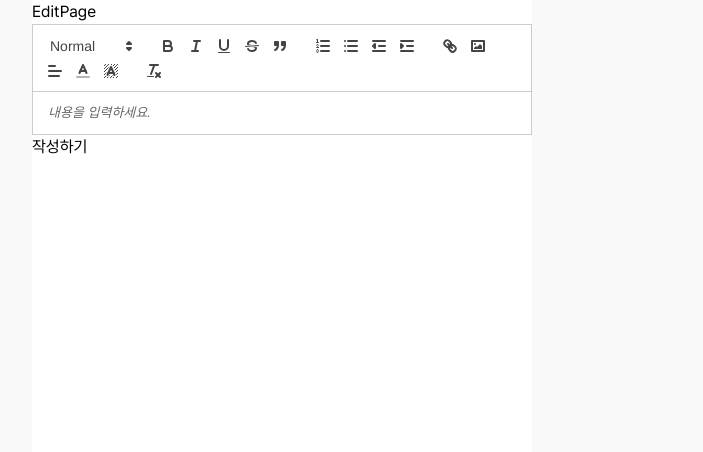
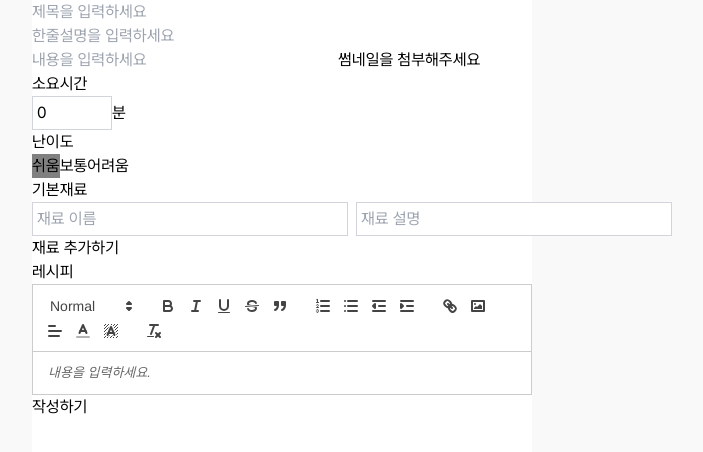
Before and after one commit to TeamMatDai/cook-cook, a Next.js app: page /editor in a window 1280 px wide. Shown: the top 452 px of the page, without its empty margins (358-1061 px from the left). Built offline with nearby package versions, Linux system fonts and the light colour scheme; no server answers.

Commit message:
feat: input 값 추가부분 기능구현완료

```diff
--- a/src/app/editor/components/QuillEditor.tsx
+++ b/src/app/editor/components/QuillEditor.tsx
@@ -25,7 +25,7 @@ const ReactQuillWrapper = dynamic(
 );
 
 const QuillEditor: React.FC<QuillEditorProps> = ({ value, setValue }) => {
-  const quillRef = useRef<ReactQuill>(null);
+  const quillRef = useRef<ReactQuill | null>(null);
 
   const handleImage = () => {
     console.log('에디터에서 이미지버튼 클릭');
@@ -57,10 +57,14 @@ const QuillEditor: React.FC<QuillEditorProps> = ({ value, setValue }) => {
             const editor = quillRef.current!.getEditor();
             const range = editor.getSelection();
 
-            // 삽입한 이미지 다음으로 커서 옮기기
-            editor.insertEmbed(range.index, 'image', postImageUrl);
-            editor.setSelection(range.index + 1);
-            editor.insertText(range.index + 1, '\n');
+            if (range) {
+              // 삽입한 이미지 다음으로 커서 옮기기
+              editor.insertEmbed(range.index, 'image', postImageUrl);
+              editor.setSelection(range.index + 1);
+              editor.insertText(range.index + 1, '\n');
+            } else {
+              console.error('No selection range found.');
+            }
           } else {
             console.error('No public URL found in response data.');
           }
--- a/src/app/editor/page.tsx
+++ b/src/app/editor/page.tsx
@@ -1,29 +1,159 @@
 'use client';
 
-import React, { useState } from 'react';
+import React, { useRef, useState } from 'react';
 import { v4 as uuidv4 } from 'uuid';
 import { supabase } from '@/utils/supabase/supabaseClient';
 import QuillEditor from './components/QuillEditor';
 
 const EditPage = () => {
+  const [title, setTitle] = useState<string>('');
+  const [subtitle, setSubtitle] = useState<string>('');
+  const [description, setDescription] = useState<string>('');
+  const [time, setTime] = useState<number>(0);
+  const [material, setMaterial] = useState<{ name: string; value: string }[]>([
+    { name: '', value: '' }
+  ]);
+  const [thumbnail, setThumbnail] = useState<File | null>(null);
+  const [fileName, setFileName] = useState<string>('썸네일을 첨부해주세요');
+  const [level, setLevel] = useState<string>('쉬움');
   const [value, setValue] = useState<string>('');
 
+  const fileInputRef = useRef<HTMLInputElement | null>(null);
+
+  const handleFileChange = (e: any) => {
+    const file = e.target.files ? e.target.files[0] : null;
+    setThumbnail(file);
+    setFileName(file ? file.name : '썸네일을 첨부해주세요');
+  };
+
+  const handleMaterialChange = (index: number, field: string, value: string) => {
+    const newMaterial = [...material];
+    newMaterial[index] = { ...newMaterial[index], [field]: value };
+    setMaterial(newMaterial);
+  };
+
+  const addMaterial = () => {
+    setMaterial([...material, { name: '', value: '' }]);
+  };
+
+  const handleMaterialDelete = (index: number) => {
+    if (material.length > 1) {
+      const deleteMaterial = material.filter((_, i) => i !== index);
+      setMaterial(deleteMaterial);
+    }
+  };
+
   const handleSubmit = async () => {
-    const { data, error } = await supabase
-      .from('recipes')
-      .insert([{ id: uuidv4(), recipe: value }]);
+    const { data, error } = await supabase.from('recipes').insert([
+      {
+        id: uuidv4(),
+        title,
+        subtitle,
+        description,
+        thumbnail: thumbnail ? URL.createObjectURL(thumbnail) : '',
+        recipe: value,
+        time,
+        level,
+        material
+      }
+    ]);
 
     if (error) {
       console.error('레시피 데이터 삽입 중 오류 발생:', error);
     } else {
       console.log('레시피 데이터 성공적으로 삽입:', data);
+      setTitle('');
+      setSubtitle('');
+      setDescription('');
+      setThumbnail(null);
       setValue('');
+      setTime(0);
+      setLevel('쉬움');
+      setMaterial([{ name: '', value: '' }]);
+      if (fileInputRef.current) {
+        fileInputRef.current.value = '';
+      }
+      setFileName('썸네일을 첨부해주세요');
     }
   };
 
   return (
     <div>
-      <h1>EditPage</h1>
+      <input
+        type="text"
+        placeholder="제목을 입력하세요"
+        value={title}
+        onChange={(e) => setTitle(e.target.value)}
+      />
+      <input
+        type="text"
+        placeholder="한줄설명을 입력하세요"
+        value={subtitle}
+        onChange={(e) => setSubtitle(e.target.value)}
+      />
+      <input
+        type="text"
+        placeholder="내용을 입력하세요"
+        value={description}
+        onChange={(e) => setDescription(e.target.value)}
+      />
+      <label className="cursor-pointer inline-block">
+        {fileName}
+        <input type="file" onChange={handleFileChange} ref={fileInputRef} className="hidden" />
+      </label>
+      <p>소요시간</p>
+      <div className="flex items-center">
+        <input
+          type="number"
+          value={time}
+          onChange={(e) => setTime(Number(e.target.value))}
+          className="border border-gray-300 p-1 w-20"
+        />
+        <p>분</p>
+      </div>
+      <p>난이도</p>
+      <div>
+        <button
+          onClick={() => setLevel('쉬움')}
+          style={{ backgroundColor: level === '쉬움' ? 'gray' : 'white' }}
+        >
+          쉬움
+        </button>
+        <button
+          onClick={() => setLevel('보통')}
+          style={{ backgroundColor: level === '보통' ? 'gray' : 'white' }}
+        >
+          보통
+        </button>
+        <button
+          onClick={() => setLevel('어려움')}
+          style={{ backgroundColor: level === '어려움' ? 'gray' : 'white' }}
+        >
+          어려움
+        </button>
+      </div>
+      <p>기본재료</p>
+      {material.map((materials, index) => (
+        <div key={index} className="flex items-center">
+          <input
+            type="text"
+            placeholder="재료 이름"
+            value={materials.name}
+            onChange={(e) => handleMaterialChange(index, 'name', e.target.value)}
+            className="border border-gray-300 p-1 mr-2"
+          />
+          <input
+            type="text"
+            placeholder="재료 설명"
+            value={materials.value}
+            onChange={(e) => handleMaterialChange(index, 'value', e.target.value)}
+            className="border border-gray-300 p-1"
+          />
+          {material.length > 1 && <button onClick={() => handleMaterialDelete(index)}>삭제</button>}
+        </div>
+      ))}
+      <button onClick={addMaterial}>재료 추가하기</button>
+      <p>레시피</p>
       <QuillEditor value={value} setValue={setValue} />
       <button onClick={handleSubmit}>작성하기</button>
     </div>
--- a/src/types/supabase.ts
+++ b/src/types/supabase.ts
@@ -24,36 +24,26 @@ export type Database = {
       recipes: {
         Row: {
           id?: string;
-          created_at: string;
           recipe: string;
           title: string;
           subtitle: string;
           description: string;
+          thumbnail: string;
           time: number;
-          material: string;
-          thumbnail: string;
+          level: string;
+          material: { name: string; value: string }[];
+          created_at: string;
         };
         Insert: {
           id?: string;
-          created_at: string;
           recipe: string;
           title: string;
           subtitle: string;
           description: string;
+          thumbnail: string;
           time: number;
-          material: string;
-          thumbnail: string;
-        };
-        Update: {
-          id?: string;
-          created_at: string;
-          recipe: string;
-          title: string;
-          subtitle: string;
-          description: string;
-          time: number;
-          material: string;
-          thumbnail: string;
+          material: { name: string; value: string }[];
+          // created_at: string;
         };
         Relationships: [];
       };
```
